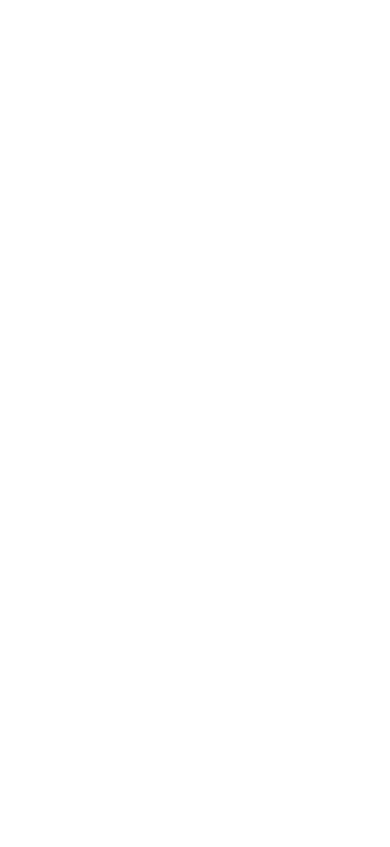
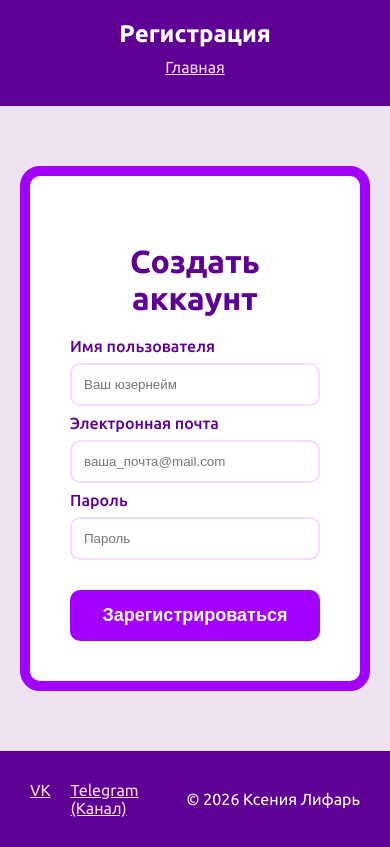
Before and after one commit to lifarxenia/educational-practice, a plain HTML site: page register.html in a window 390 px wide. Drawn offline with Linux system fonts and the light colour scheme.

Commit message:
Итоговый черновой вариант страницы

```diff
--- a/register.html
+++ b/register.html
@@ -1,11 +1,47 @@
 <!DOCTYPE html>
-<html lang="en">
+<html lang="ru">
 <head>
     <meta charset="UTF-8">
     <meta name="viewport" content="width=device-width, initial-scale=1.0">
-    <title>Document</title>
+    <title>Регистрация на сайте</title>
+    <link rel="stylesheet" href="style.css">
+    <style>
+        @import url('https://fonts.googleapis.com/css2?family=Ubuntu:ital,wght@0,300;0,400;0,500;0,700;1,300;1,400;1,500;1,700&display=swap');
+    </style>
 </head>
 <body>
+    <header>
+        <div class="head-container">
+            <a href="index.html">Главная</a>
+            <h2><b>Регистрация</b></h2>
+            <span></span> </div>
+    </header>
 
+    <main class="container">
+        <div class="registration-card">
+            <h2 class="purple-text" style="text-align: center;">Создать аккаунт</h2>
+            <form class="reg-form">
+                <div class="form-group">
+                    <label for="username">Имя пользователя</label>
+                    <input type="text" id="username" name="username" placeholder="Ваш юзернейм" required>
+                    <label for="email">Электронная почта</label>
+                    <input type="email" id="email" name="email" placeholder="ваша_почта@mail.com" required>
+                    <label for="password">Пароль</label>
+                    <input type="password" id="password" name="password" placeholder="Пароль" required>
+                </div>
+                <button type="submit" class="reg-button">Зарегистрироваться</button>
+            </form>
+        </div>
+    </main>
+
+    <footer class="footer">
+        <div class="socials">
+            <a href="https://vk.com/lifarxenia" target="_blank">VK</a>
+            <a href="https://t.me/eni0_6" target="_blank">Telegram (Канал)</a>
+        </div>
+        <p>&copy; 2026 Ксения Лифарь</p>
+    </footer>
 </body>
 </html>
+</body>
+</html>
--- a/style.css
+++ b/style.css
@@ -6,7 +6,6 @@
     border-radius: 10%;
     border: 10px solid #a200ff;
 }
-
 .head-container {
     display: flex;
     align-items: center;
@@ -15,7 +14,7 @@
     padding: 20px;
     background-color: #5e0094;
     color: white;
-    position: relative; /* Добавляем */
+    position: relative;
 }
 h2, h5 {
   color:#5e0094;
@@ -31,14 +30,13 @@
 .head-container a {
   color: #f6dbfb;
 }
-
 .container {
   display: flex;
   align-items: center;
-  justify-content: space-between;
   gap: 20px;
   padding: 40px;
   flex-wrap: wrap;
+  justify-content: center;
 }
 .container p {
   text-align: justify;
@@ -46,22 +44,24 @@
   word-break: break-word;
   text-align-last: justify;
 }
-
+.main-content {
+    max-width: 1400px;
+    margin: 0 auto;
+    width: 100%;
+}
 .gallery-images img {
     flex: 0 0 auto;
-    width: 30%;        /* Фиксированная ширина */
-    height: auto;        /* Сохранение пропорций */
+    width: 30%;
+    height: auto;
     max-width: 100%;
 }
-
 .gallery-images {
-    display: flex;       /* Включает гибкую верстку */
-    flex-wrap: wrap;     /* Позволяет изображениям переноситься на новую строку, если не хватает места */
-    gap: 20px;           /* Задает отступы между изображениями (вместо сложных вычислений в width) */
-    width: 100%;         /* Убедитесь, что контейнер занимает нужную ширину */
+    display: flex;
+    flex-wrap: wrap;
+    gap: 20px;
+    width: 100%;
     justify-content: center;
 }
-
 .text-block {
   flex: 1;
   max-width: 600px;
@@ -70,7 +70,6 @@
   padding: 40px;
   background-color: white;
 }
-
 .about-me, .art-information {
   width: 100%;
   max-width: 100%;
@@ -81,7 +80,6 @@
   background-color: white;
   box-sizing: border-box;
 }
-
 body {
   background-color: rgb(238, 227, 240);
   margin: 0;
@@ -97,15 +95,14 @@
   background-color: #5e0094;
   color: white;
   margin-top: auto;
-  justify-content: space-between; /* Распределяет элементы по краям */
+  justify-content: space-between;
   align-items: center;
-  width: 100%;                    /* Убедитесь, что футер занимает всю ширину */
+  width: 100%;
   box-sizing: border-box;
 }
 .socials {
-    display: flex;                  /* Чтобы ссылки внутри тоже были в ряд */
+    display: flex;
     gap: 20px;
-
 }
 .footer a {
   color: #f6dbfb;
@@ -115,62 +112,118 @@
   font-size: 16px;
   white-space: nowrap;
 }
-
 .left-column p {
   display: flex;
   flex-direction: column;
   align-items: flex-start;
 }
-
+.left-column {
+    flex: 1;
+    min-width: 300px;
+    max-width: 800px;
+}
 .purple-text {
   color: rgb(94, 0, 148);
   font-size: 32px;
   font-weight: bold;
   margin-bottom: 20px;
 }
-
+@media (max-width: 768px) {
+    .head-container h2 {
+        position: static;
+        transform: none;
+        order: -1;
+    }
+    .head-container {
+        flex-direction: column;
+        text-align: center;
+        gap: 10px;
+    }
+    .container {
+        padding: 20px;
+        flex-direction: column;
+    }
+    .i-img {
+        max-width: 100%;
+    }
+    .text-block, .about-me, .art-information {
+        padding: 20px;
+    }
+}
+.registration-card {
+    flex: 1;
+    max-width: 450px;
+    background-color: white;
+    border: 10px solid #a200ff;
+    border-radius: 20px;
+    padding: 40px;
+    margin: 40px auto;
+}
+.reg-form {
+    display: flex;
+    flex-direction: column;
+    gap: 20px;
+}
+.form-group {
+    display: flex;
+    flex-direction: column;
+    gap: 8px;
+}
+.form-group label {
+    color: #5e0094;
+    font-weight: 500;
+}
+.form-group input {
+    padding: 12px;
+    border: 2px solid #f6dbfb;
+    border-radius: 10px;
+    outline: none;
+}
+.reg-button {
+    background-color: #a200ff;
+    color: white;
+    border: none;
+    padding: 15px;
+    border-radius: 10px;
+    font-size: 18px;
+    font-weight: bold;
+    margin-top: 10px;
+}
 .ubuntu-light {
   font-family: "Ubuntu", sans-serif;
   font-weight: 300;
   font-style: normal;
 }
-
 .ubuntu-regular {
   font-family: "Ubuntu", sans-serif;
   font-weight: 400;
   font-style: normal;
 }
-
 .ubuntu-medium {
   font-family: "Ubuntu", sans-serif;
   font-weight: 500;
   font-style: normal;
 }
-
 .ubuntu-bold {
   font-family: "Ubuntu", sans-serif;
   font-weight: 700;
   font-style: normal;
 }
-
 .ubuntu-light-italic {
   font-family: "Ubuntu", sans-serif;
   font-weight: 300;
   font-style: italic;
 }
-
 .ubuntu-regular-italic {
   font-family: "Ubuntu", sans-serif;
   font-weight: 400;
   font-style: italic;
 }
-
 .ubuntu-medium-italic {
   font-family: "Ubuntu", sans-serif;
   font-weight: 500;
   font-style: italic;
 }
-
 .ubuntu-bold-italic {
   font-family: "Ubuntu", sans-serif;
   font-weight: 700;
```
Also changed, not shown: index.html (+23 -18 lines).
